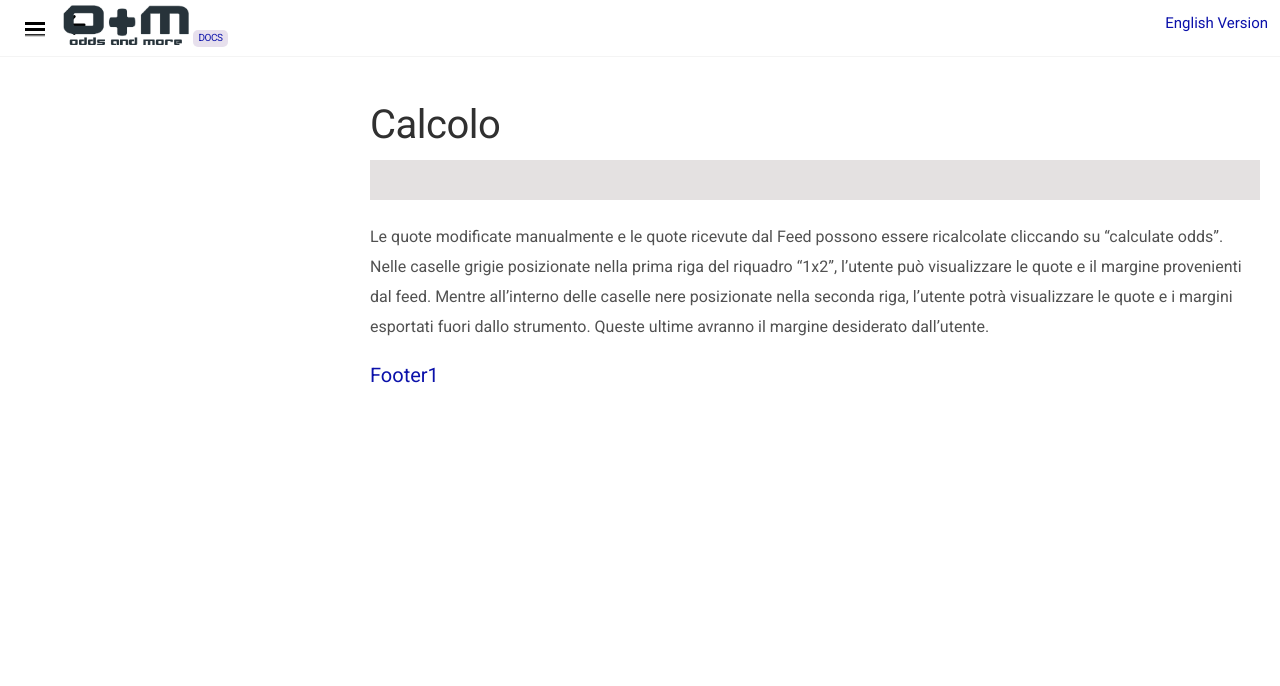
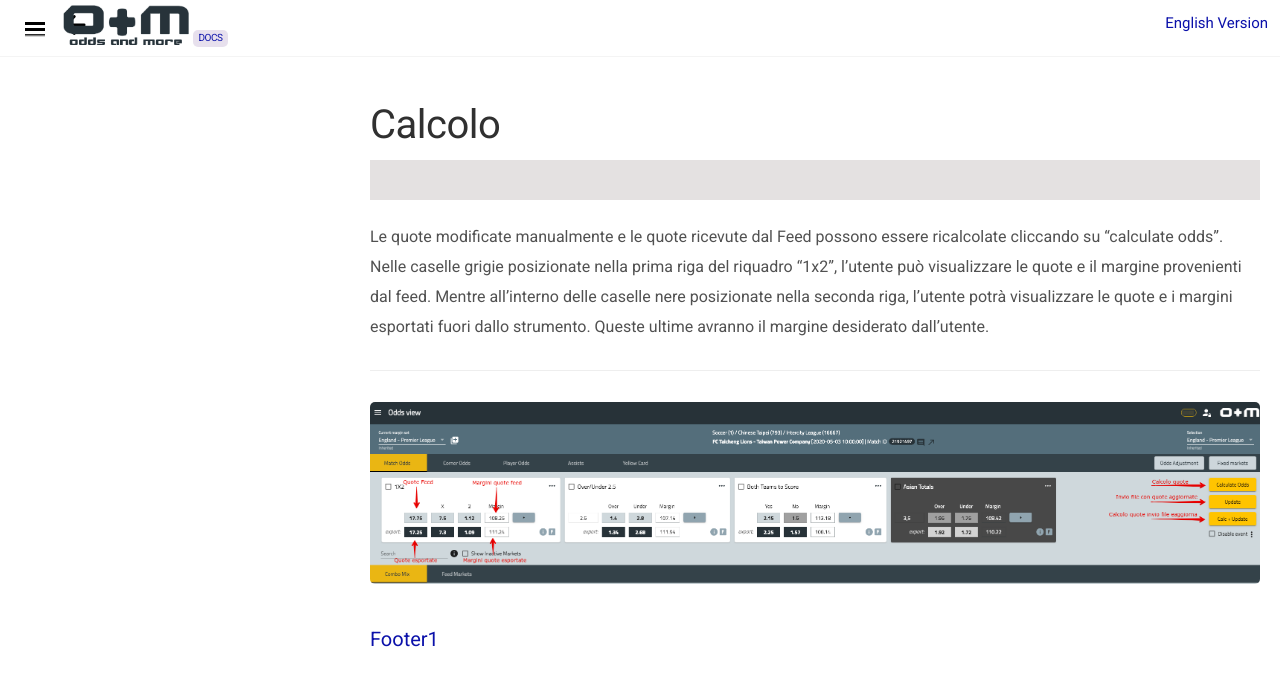
Before and after one commit to docsforodds/docs, a Jekyll site: the page built from docs/it/gestione-quote/calcolo.md, in a window 1280 px wide. Shown: the top 686 px of the page. Built offline with Jekyll 4.4.1, drawn with Linux system fonts in a browser that asks for light colours; nearby versions of some CDN libraries.

Commit message:
added image

```diff
--- a/docs/it/gestione-quote/calcolo.md
+++ b/docs/it/gestione-quote/calcolo.md
@@ -9,3 +9,7 @@ icon: fas fa-circle
 
 </p>
 <font size="3"> Le quote modificate manualmente e le quote ricevute dal Feed possono essere ricalcolate cliccando su “calculate odds”. Nelle caselle grigie posizionate nella prima riga del riquadro “1x2”, l’utente può visualizzare le quote e il margine provenienti dal feed. Mentre all’interno delle caselle nere posizionate nella seconda riga, l’utente potrà visualizzare le quote e i margini esportati fuori dallo strumento. Queste ultime avranno il margine desiderato dall’utente.</font>
+
+---
+
+![Markdown Plus]({{site.baseurl}}/public/images/gestione-quote/quote-calcolate-aggiornate.png)
```
